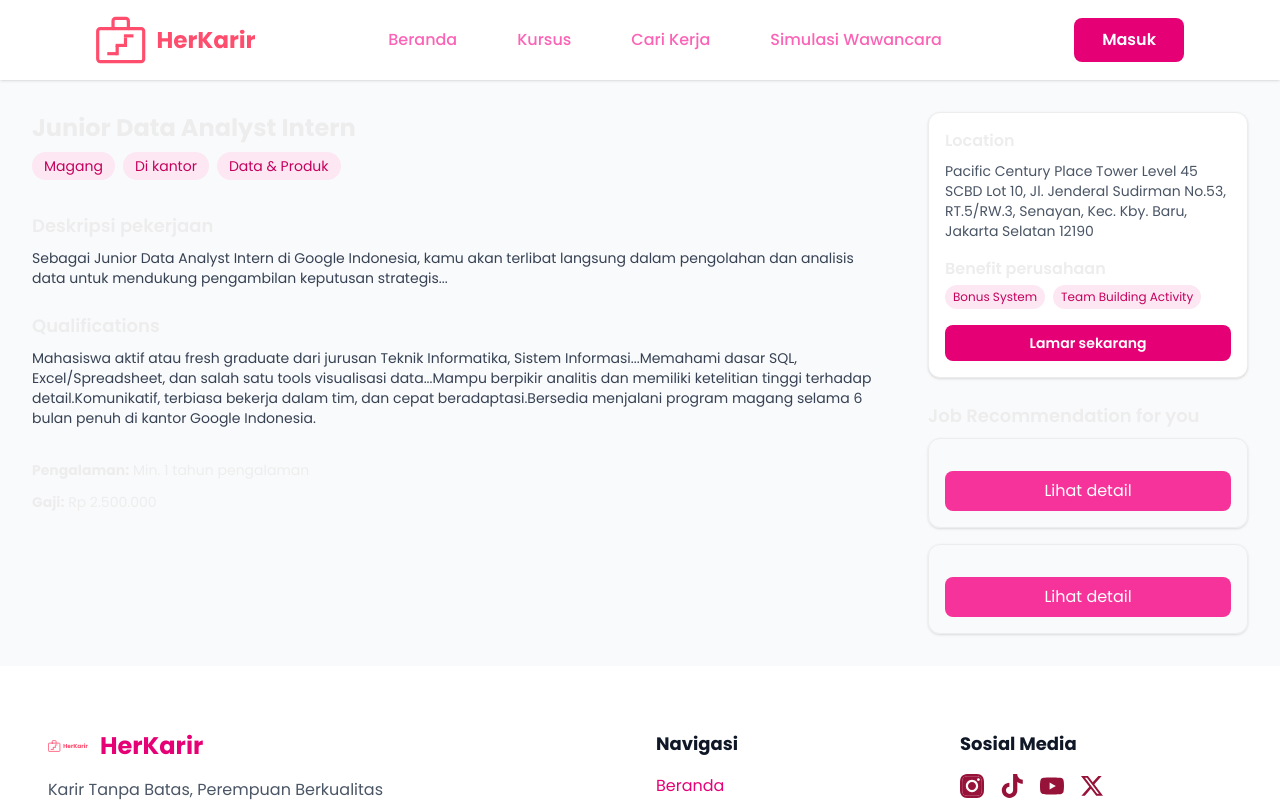
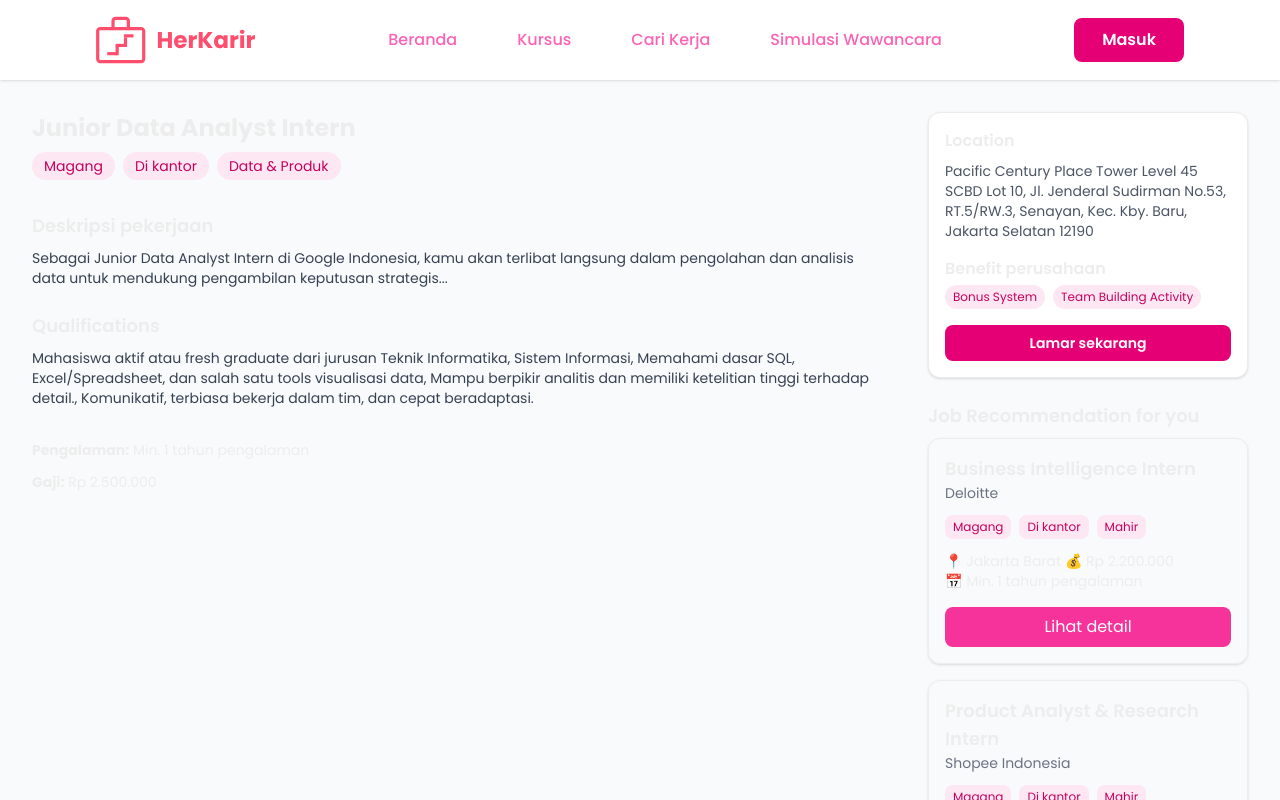
Before and after one commit to najwakahanifatima/HerKarir-FinalProject, a Next.js app: page /job-opportunities/1 in a window 1280 px wide. Shown: the top 800 px of the page. Built offline with nearby package versions, Linux system fonts and the light colour scheme.

Commit message:
refactor: adjust for deployment

```diff
--- a/src/app/job-opportunities/[id]/page.tsx
+++ b/src/app/job-opportunities/[id]/page.tsx
@@ -4,8 +4,9 @@
 import { useState } from "react";
 import SuccessModal from "@/components/SuccessModal";
 import JobCard from "@/components/JobCard";
+import { JobRecommendation } from "../page";
 
-const job = {
+const job: JobRecommendation = {
   title: "Junior Data Analyst Intern",
   company: "Google Indonesia",
   tags: ["Magang", "Di kantor", "Data & Produk"],
@@ -13,16 +14,13 @@
   salary: "2.500.000",
   experience: "Min. 1 tahun pengalaman",
   description: `Sebagai Junior Data Analyst Intern di Google Indonesia, kamu akan terlibat langsung dalam pengolahan dan analisis data untuk mendukung pengambilan keputusan strategis...`,
-  qualifications: [
-    "Mahasiswa aktif atau fresh graduate dari jurusan Teknik Informatika, Sistem Informasi...",
-    "Memahami dasar SQL, Excel/Spreadsheet, dan salah satu tools visualisasi data...",
-    "Mampu berpikir analitis dan memiliki ketelitian tinggi terhadap detail.",
-    "Komunikatif, terbiasa bekerja dalam tim, dan cepat beradaptasi.",
-    "Bersedia menjalani program magang selama 6 bulan penuh di kantor Google Indonesia.",
-  ],
+  qualifications:
+    "Mahasiswa aktif atau fresh graduate dari jurusan Teknik Informatika, Sistem Informasi, Memahami dasar SQL, Excel/Spreadsheet, dan salah satu tools visualisasi data, Mampu berpikir analitis dan memiliki ketelitian tinggi terhadap detail., Komunikatif, terbiasa bekerja dalam tim, dan cepat beradaptasi.",
+  similarityScore: 0.6,
+  benefit: "Good benefits.",
 };
 
-const recommendations = [
+const recommendations: JobRecommendation[] = [
   {
     title: "Business Intelligence Intern",
     company: "Deloitte",
@@ -30,6 +28,10 @@
     location: "Jakarta Barat",
     salary: "2.200.000",
     experience: "Min. 1 tahun pengalaman",
+    description: "",
+    qualifications: "",
+    similarityScore: 0,
+    benefit: "",
   },
   {
     title: "Product Analyst & Research Intern",
@@ -38,6 +40,10 @@
     location: "Jakarta Selatan",
     salary: "2.400.000",
     experience: "Min. 1 tahun pengalaman",
+    description: "",
+    qualifications: "",
+    similarityScore: 0,
+    benefit: "",
   },
 ];
 
@@ -48,15 +54,16 @@
   return (
     <div className="grid grid-cols-[1fr_320px] gap-10 p-8">
       {/* LEFT */}
-      <JobDetailCard job={job} />
+      <JobDetailCard {...job} />
 
       {/* RIGHT Sidebar */}
       <div className="space-y-6">
         <div className="bg-white border p-4 rounded-xl shadow-sm">
           <h3 className="font-semibold mb-2">Location</h3>
           <p className="text-sm text-gray-600">
-            Pacific Century Place Tower Level 45 SCBD Lot 10, Jl. Jenderal Sudirman
-            No.53, RT.5/RW.3, Senayan, Kec. Kby. Baru, Jakarta Selatan 12190
+            Pacific Century Place Tower Level 45 SCBD Lot 10, Jl. Jenderal
+            Sudirman No.53, RT.5/RW.3, Senayan, Kec. Kby. Baru, Jakarta Selatan
+            12190
           </p>
 
           <h3 className="font-semibold mt-4 mb-1">Benefit perusahaan</h3>
@@ -94,10 +101,12 @@
         />
 
         <div>
-          <h3 className="font-semibold text-lg mb-2">Job Recommendation for you</h3>
+          <h3 className="font-semibold text-lg mb-2">
+            Job Recommendation for you
+          </h3>
           <div className="space-y-4">
             {recommendations.map((job) => (
-              <JobCard key={job.title} job={job} />
+              <JobCard key={job.title} {...job} />
             ))}
           </div>
         </div>
--- a/src/app/job-opportunities/page.tsx
+++ b/src/app/job-opportunities/page.tsx
@@ -29,7 +29,7 @@
   }, []);
 
   const activeFilters = Object.entries(filters)
-    .map(([_, value]) => {
+    .map(([, value]) => {
       if (Array.isArray(value)) return value;
       if (typeof value === "string" && value.trim() !== "") return [value];
       return [];
--- a/src/app/learning/[id]/[test]/page.tsx
+++ b/src/app/learning/[id]/[test]/page.tsx
@@ -1,5 +1,6 @@
 'use client'
 
+import { use } from "react";
 import { AssessmentCard } from "@/components/AssessmentCard";
 import { ArrowLeft } from "lucide-react";
 
@@ -20,8 +21,8 @@
   }>;
 }
 
-export default async function AssessmentPage({ params }: AssessmentPageProps) {
-  const { id, test } = await params;
+export default function AssessmentPage({ params }: AssessmentPageProps) {
+  const { id, test } = use(params);
   const courseTitle = decodeURIComponent(id);
 
   let testTitle = '';
--- a/src/app/simulasi-wawancara/cek-penampilan/page.tsx
+++ b/src/app/simulasi-wawancara/cek-penampilan/page.tsx
@@ -3,7 +3,6 @@
 import { useState } from 'react';
 import { useRouter } from 'next/navigation';
 import Image from 'next/image';
-import Link from 'next/link';
 import { X, Check } from 'lucide-react';
 
 // Komponen untuk menampilkan gambar contoh (benar/salah)
--- a/src/components/AssessmentCard.tsx
+++ b/src/components/AssessmentCard.tsx
@@ -3,7 +3,6 @@
 import { useState } from "react"
 import AnswerChoice from "./AnswerChoice"
 import { Progress } from "./ui/progress"
-import { useRouter } from "next/navigation"
 
 export interface AssessmentCardProps {
   title: string
--- a/src/components/JobDetailCard.tsx
+++ b/src/components/JobDetailCard.tsx
@@ -1,6 +1,6 @@
 import { JobRecommendation } from "@/app/job-opportunities/page";
 
-export default function JobDetailCard({ job }: { job: JobRecommendation }) {
+export default function JobDetailCard(job: JobRecommendation)  {
   return (
     <div className="flex flex-col gap-6">
       <div>
```
Lines whose indentation alone changed are shown as unchanged.
